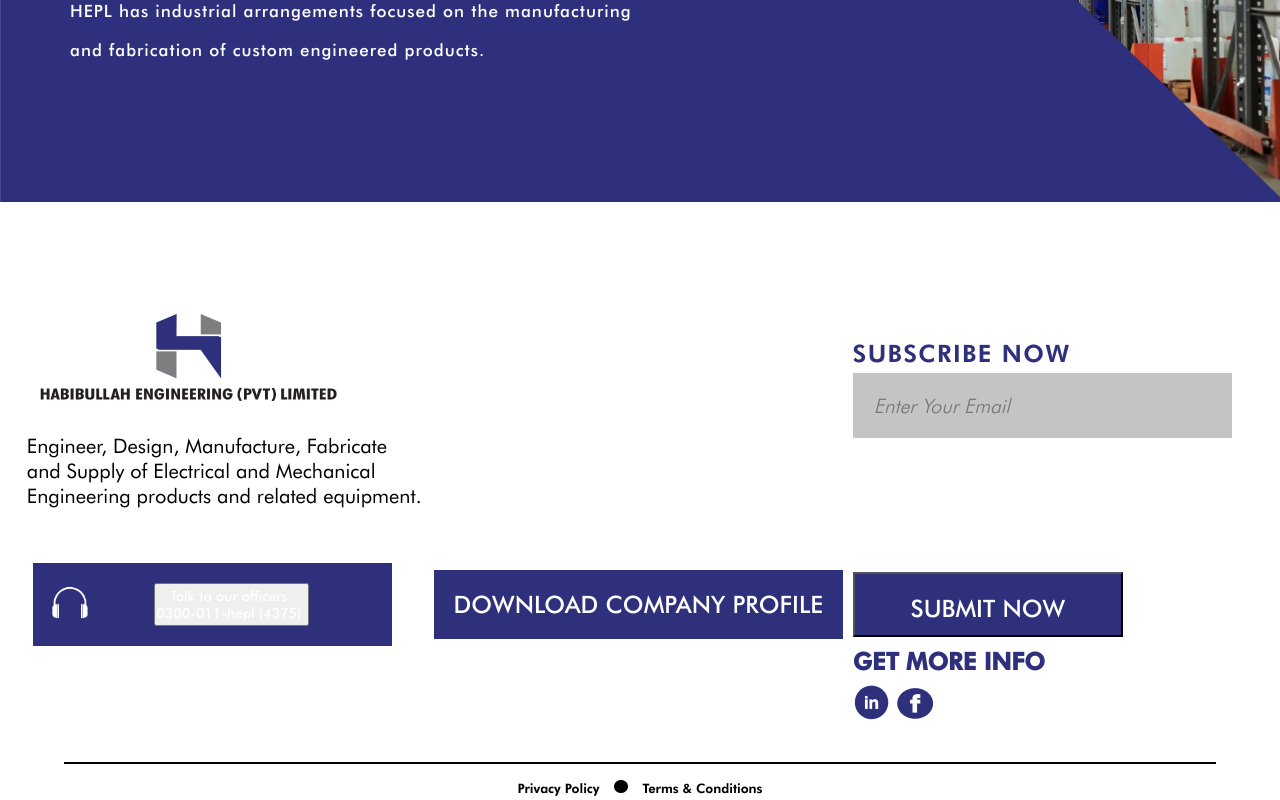
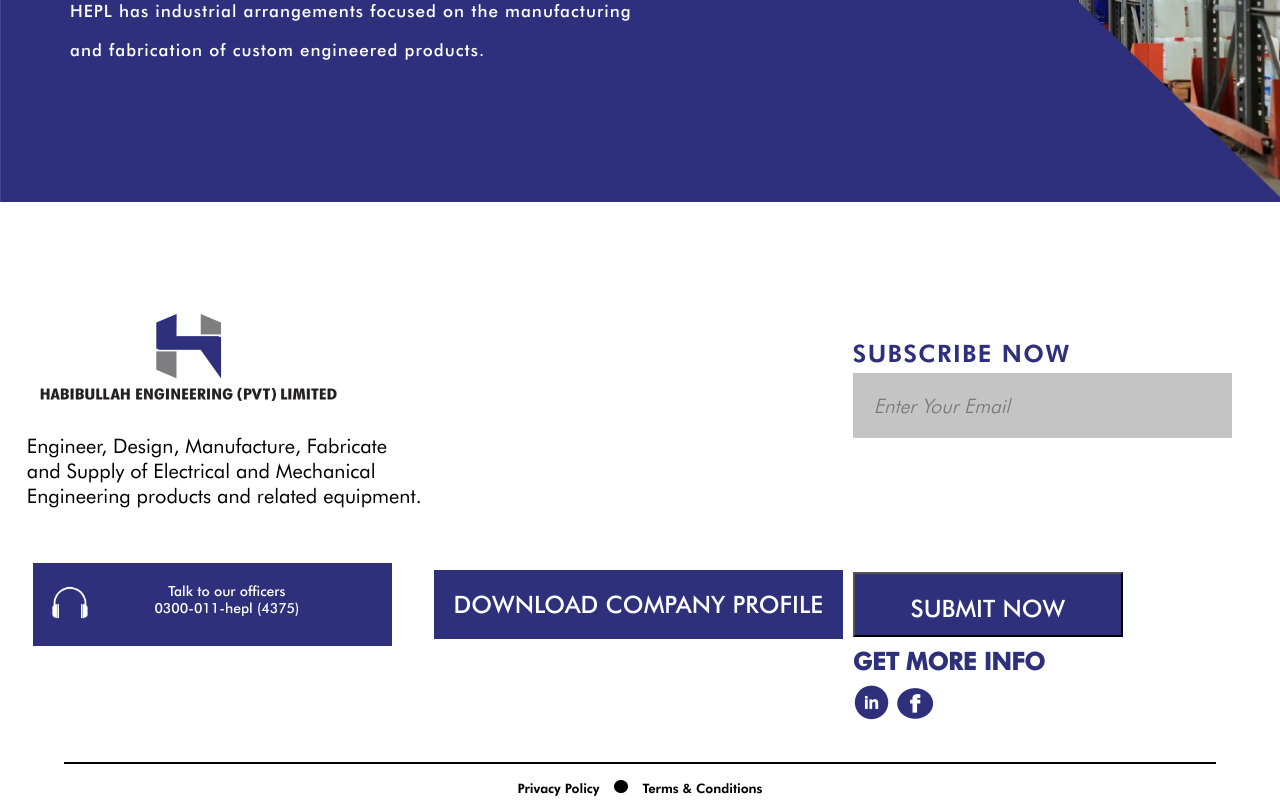
Before and after one commit to Usamaalikhan654/Habibullah-WB, a React (Create React App) app in the folder hepl-master/: page /#/ in a window 1280 px wide. Shown: the part 2402-3202 px from the top of the page. Built offline with nearby package versions, Linux system fonts and the light colour scheme.

Commit message:
version 4.3.0
ready version

```diff
--- a/hepl-master/src/Pages/Home/Inputtype.jsx
+++ b/hepl-master/src/Pages/Home/Inputtype.jsx
@@ -41,7 +41,7 @@ function Input() {
               <img src={image4} style={{ height: "40px" }} />
             </div>
 
-            <button className="imagepara"><a href="tel:0300-011-hepl (4375)">Talk to our officers<br />0300-011-hepl (4375)</a></button>
+            <div className="imagepara"><a href="tel:0300-011-hepl (4375)">Talk to our officers<br />0300-011-hepl (4375)</a></div>
 
           </div>
         </div>
```
